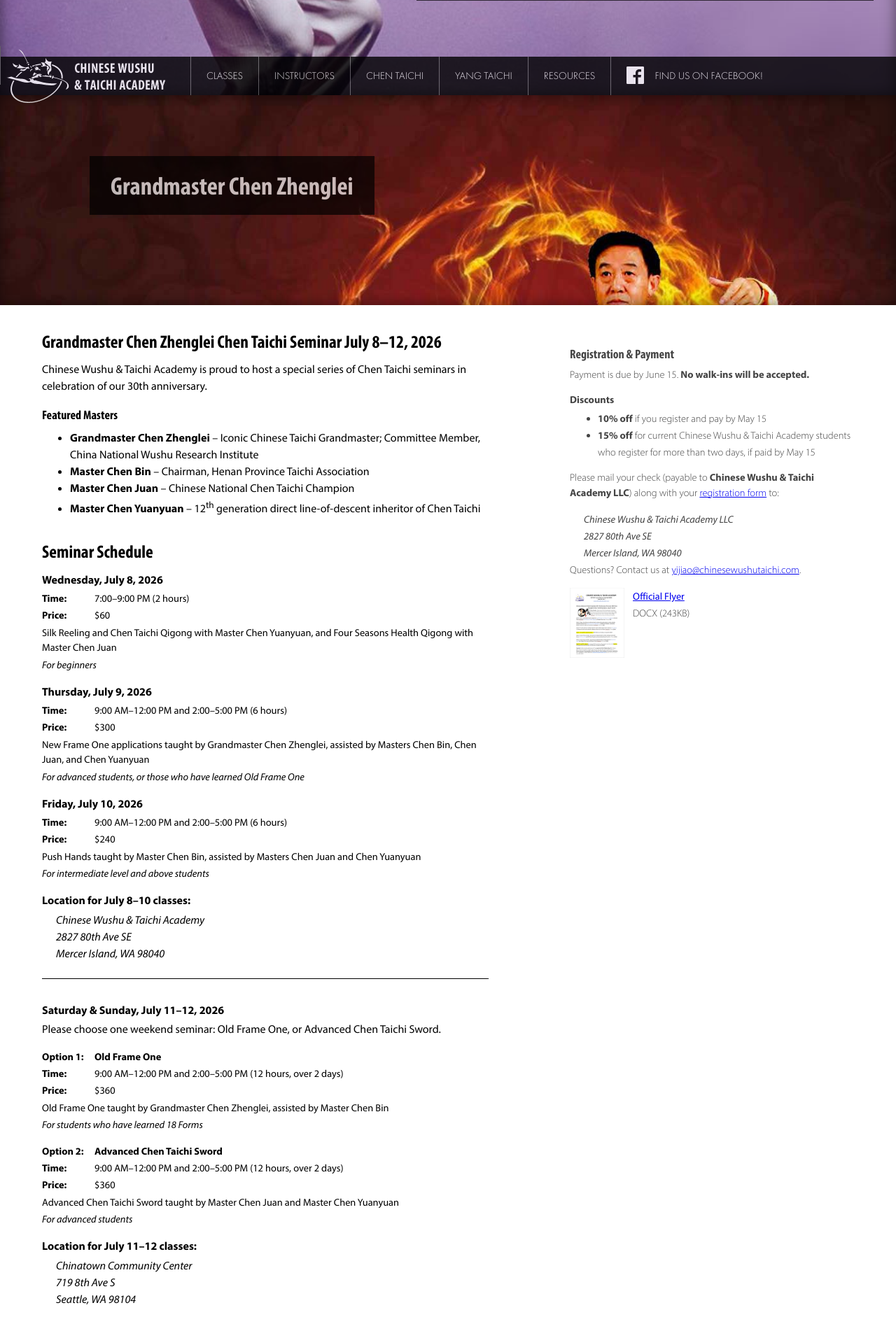
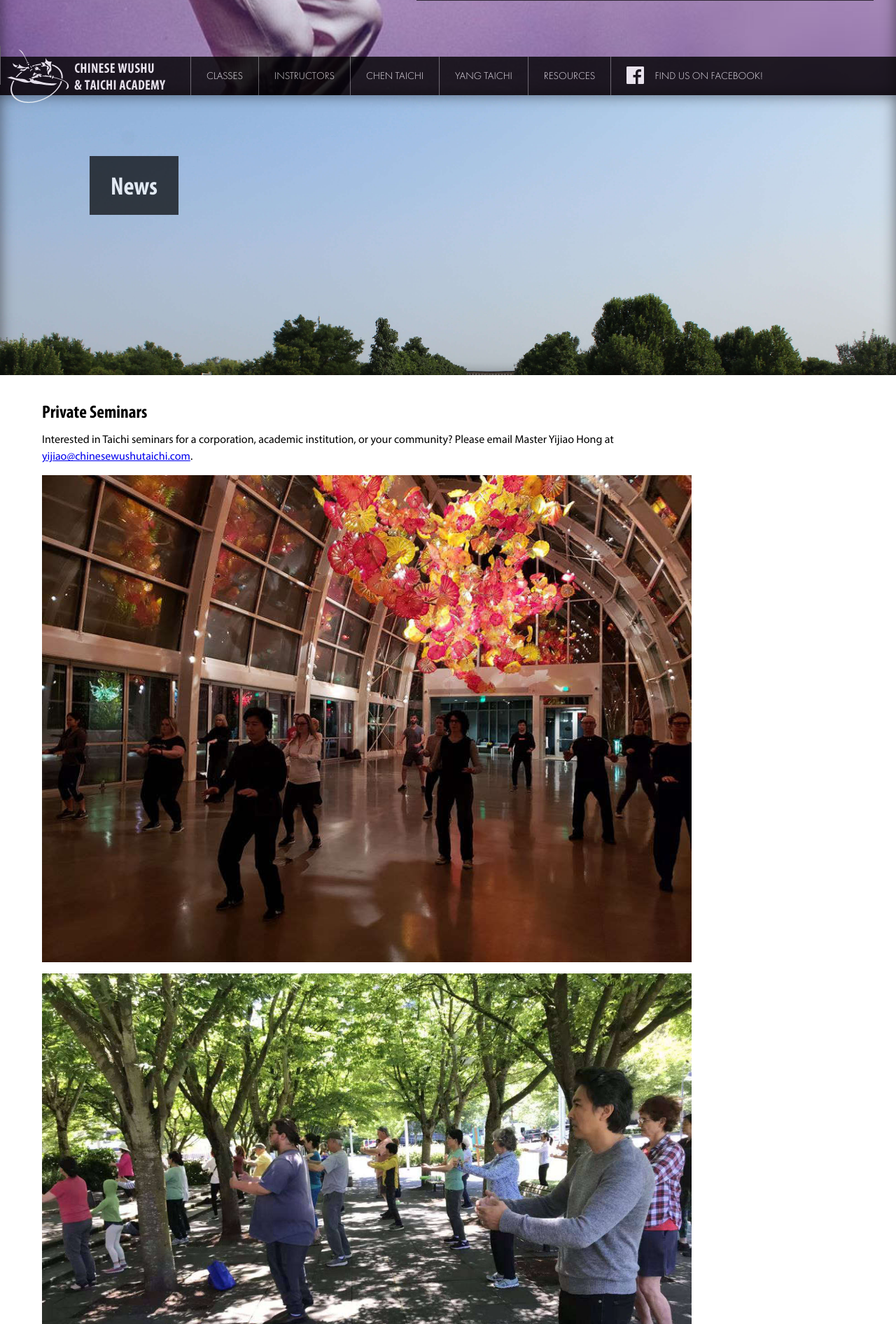
Before and after one commit to gregmli/cwta, a Flask app: page / in a window 1280 px wide. Shown: the part 847-2739 px from the top of the page at 70% size. Run offline with Flask 3, Linux system fonts and the light colour scheme; data that the repository does not hold is empty; some libraries are stand-ins or nearby versions.

Commit message:
delete GM Chen 2026 seminar from front page

```diff
--- a/redesign/website/templates/index.html
+++ b/redesign/website/templates/index.html
@@ -40,181 +40,6 @@
 {% endblock %}
 
 {% block content %}
-
-<div class="photobar czl">
-	<div class="inner">
-		<h2><span>Grandmaster Chen Zhenglei</span></h2>
-	</div>
-</div>
-<div class="solidbar" id="czl">
-	<div class="primary">
-    <h3>Grandmaster Chen Zhenglei Chen Taichi Seminar July 8–12, 2026</h3>
-
-	<p>
-		Chinese Wushu &amp; Taichi Academy is proud to host a special series of Chen Taichi seminars
-		in celebration of our 30th anniversary.
-	</p>
-
-	<section id="featured-masters" aria-labelledby="featured-masters">
-		<h4>Featured Masters</h2>
-		<ul>
-			<li><strong>Grandmaster Chen Zhenglei</strong> – Iconic Chinese Taichi Grandmaster; Committee Member, China National Wushu Research Institute</li>
-			<li><strong>Master Chen Bin</strong> – Chairman, Henan Province Taichi Association</li>
-			<li><strong>Master Chen Juan</strong> – Chinese National Chen Taichi Champion</li>
-			<li><strong>Master Chen Yuanyuan</strong> – 12<sup>th</sup> generation direct line-of-descent inheritor of Chen Taichi</li>
-		</ul>
-	</section>
-
-  	<section id="seminar-schedule" aria-labelledby="seminar-schedule">
-		<h3>Seminar Schedule</h3>
-
-		<div class="class-block">
-			<article>
-			<p class="date">Wednesday, July 8, 2026</p>
-			<dl>
-				<dt>Time:</dt>
-				<dd>7:00–9:00 PM (2 hours)</dd>
-				<dt>Price:</dt>
-				<dd>$60</dd>
-			</dl>
-			<p class="description">Silk Reeling and Chen Taichi Qigong with Master Chen Yuanyuan,
-				and Four Seasons Health Qigong with Master Chen Juan
-			</p>
-			<p class="target-audience">For beginners</p>
-			</article>
-
-			<article>
-			<p class="date">Thursday, July 9, 2026</p>
-			<dl>
-				<dt>Time:</dt>
-				<dd>9:00 AM–12:00 PM and 2:00–5:00 PM (6 hours)</dd>
-				<dt>Price:</dt>
-				<dd>$300</dd>
-			</dl>
-			<p class="description">
-				New Frame One applications taught by Grandmaster Chen Zhenglei, assisted by Masters
-				Chen Bin, Chen Juan, and Chen Yuanyuan
-			</p>
-			<p class="target-audience">For advanced students, or those who have learned Old Frame One</p>
-
-			</article>
-
-			<article>
-			<p class="date">Friday, July 10, 2026</p>
-			<dl>
-				<dt>Time:</dt>
-				<dd>9:00 AM–12:00 PM and 2:00–5:00 PM (6 hours)</dd>
-				<dt>Price:</dt>
-				<dd>$240</dd>
-			</dl>
-			<p class="description">Push Hands taught by Master Chen Bin, assisted by Masters Chen Juan and Chen Yuanyuan</p>
-			<p class="target-audience">For intermediate level and above students</p>
-			</article>
-
-
-			<p class="date"><strong>Location for July 8–10 classes:</strong></p>
-			<address>
-			Chinese Wushu &amp; Taichi Academy<br />
-			2827 80th Ave SE<br />
-			Mercer Island, WA 98040
-			</address>
-		</div>
-
-		<div class="class-block">
-			<p class="date">Saturday &amp; Sunday, July 11–12, 2026</p>
-			<p>Please choose one weekend seminar: Old Frame One, or Advanced Chen Taichi Sword.</p>
-
-			<article>
-			<dl>
-				<dt>Option 1:</dt>
-				<dd><strong>Old Frame One</strong></dd>
-				<dt>Time:</dt>
-				<dd>9:00 AM–12:00 PM and 2:00–5:00 PM (12 hours, over 2 days)</dd>
-				<dt>Price:</dt>
-				<dd>$360</dd>
-			</dl>
-			<p class="description">Old Frame One taught by Grandmaster Chen Zhenglei, assisted by Master Chen Bin</p>
-			<p class="target-audience">For students who have learned 18 Forms</p>
-			</article>
-
-			<article>
-			<dl>
-				<dt>Option 2:</dt>
-				<dd><strong>Advanced Chen Taichi Sword</strong></dd>
-				<dt>Time:</dt>
-				<dd> 9:00 AM–12:00 PM and 2:00–5:00 PM (12 hours, over 2 days)</dd>
-				<dt>Price:</dt>
-				<dd>$360</dd>
-			</dl>
-			<p class="description">Advanced Chen Taichi Sword taught by Master Chen Juan and Master Chen Yuanyuan</p>
-			<p class="target-audience">For advanced students</p>
-			</article>
-
-			<p class="date"><strong>Location for July 11–12 classes:</strong></p>
-			<address>
-			Chinatown Community Center<br>
-			719 8th Ave S<br>
-			Seattle, WA 98104
-			</address>
-
-
-		</div>
-  	</section>
-
-	</div>
-	<div class="secondary" id="registration-payment">
-		<h4 >Registration &amp; Payment</h2>
-
-		<p>
-		Payment is due by June 15. <strong>No walk-ins will be accepted.</strong>
-		</p>
-
-		<section class="discounts" aria-labelledby="discounts">
-		<p><strong>Discounts</strong></p>
-		<ul>
-			<li><strong>10% off</strong> if you register and pay by May 15</li>
-			<li><strong>15% off</strong> for current Chinese Wushu &amp; Taichi Academy students who register for more than two days, if paid by May 15</li>
-		</ul>
-		</section>
-
-		<p>
-		Please mail your check (payable to <strong>Chinese Wushu &amp; Taichi Academy LLC</strong>)
-		along with your <a href="/images/CWTA_registration_form.docx">registration form</a> to:
-		</p>
-
-		<address>
-		Chinese Wushu &amp; Taichi Academy LLC<br>
-		2827 80th Ave SE<br>
-		Mercer Island, WA 98040
-		</address>
-
-		<p>
-		Questions? Contact us at <a href="mailto:yijiao@chinesewushutaichi.com">yijiao@chinesewushutaichi.com</a>.
-		</p>
-
-		<div class="programGuide">
-			<a class="thumbnail" href="/images/czl2026_seminar_flyer.docx">
-				<img src="/images/czl2026-seminar-flyer-thumbnail.png" />
-			</a>
-			<a href="/images/czl2026_seminar_flyer.docx">
-				<div class="caption">Official Flyer</div>
-			</a>
-			<div class="fileInfo">DOCX (243KB)</div>
-		</div>
-	</div>
-
-    <div class="breaker">&nbsp;</div>
-
-	<div>
-	<h4>Pictures and Video from 2016 &quot;The Light of Taichi&quot; Summer Camp</h4>
-
-	<a class="coverImage" href="/czl2016">
-		<h3>See pictures &amp; videos from 2016 &quot;The Light of Taichi&quot; Summer Camp &rsaquo;</h3>
-		<img src="/images/czl2016/IMG_2562.jpg"/>
-	</a>
-	</div>
-</div>
-
 
 <div class="photobar news">
 	<div class="inner">
```
